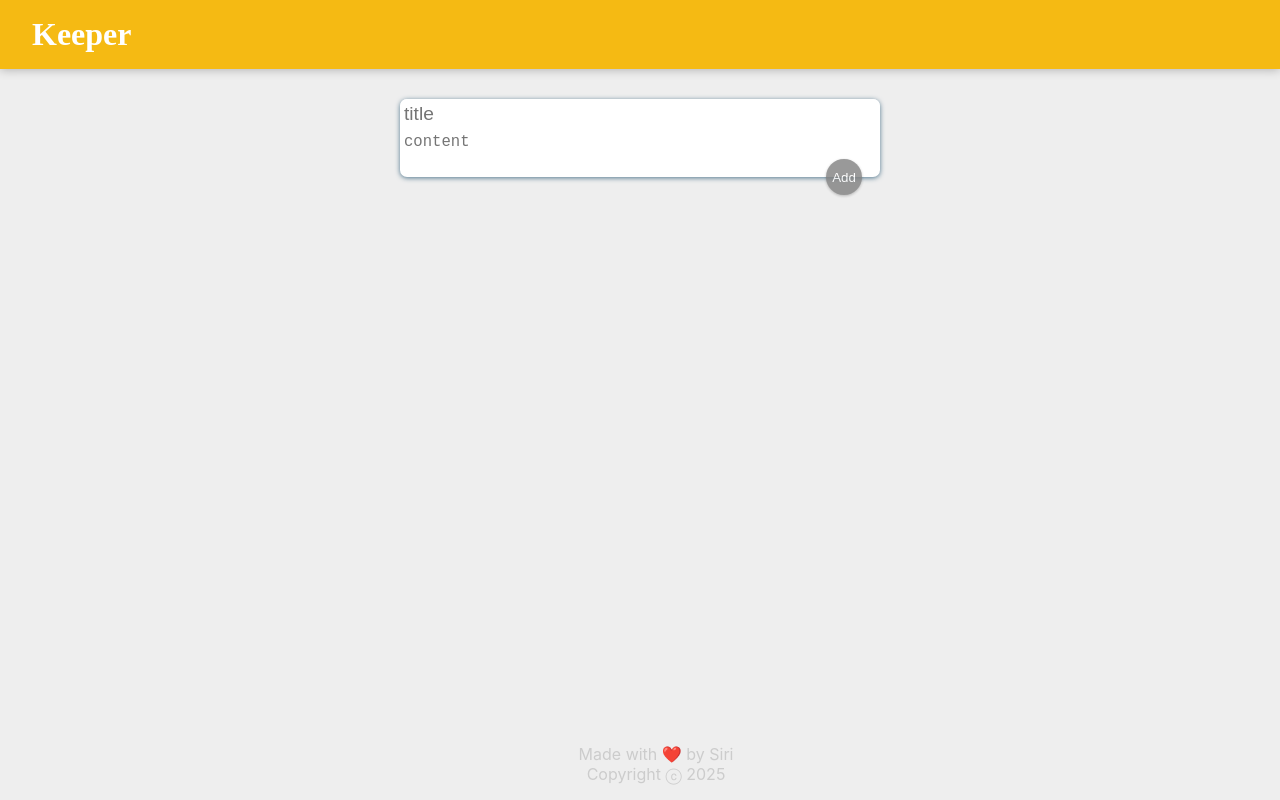
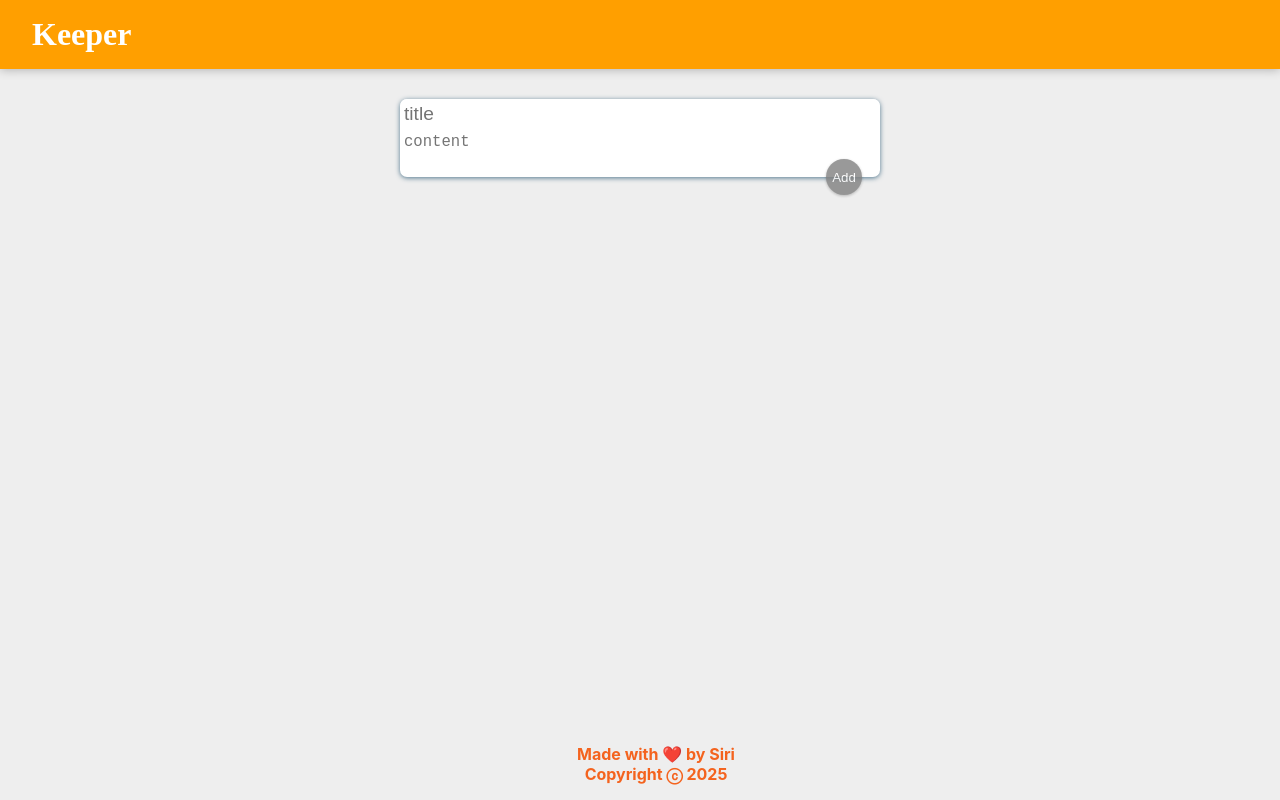
Before and after one commit to Siri-Pulakanti/ReactD2, a React (Create React App) app: page / in a window 1280 px wide. Shown: the top 800 px of the page. Built offline with nearby package versions, Linux system fonts and the light colour scheme.

Commit message:
Changed Color Pallette

```diff
--- a/src/App.css
+++ b/src/App.css
@@ -35,7 +35,7 @@ form textarea {
   border-radius: 7px;
 }
 form button {
-  background-color: #f5ba13;
+  background-color: #f4631e;
   color: #fff;
   border: none;
   width: 36px;
--- a/src/Footer.css
+++ b/src/Footer.css
@@ -5,7 +5,8 @@ footer {
   position: absolute;
   bottom: 0;
   padding: 16px;
+  font-weight: bold;
 }
 footer p {
-  color: #ccc;
+  color: #f4631e;
 }
--- a/src/Header.css
+++ b/src/Header.css
@@ -1,5 +1,5 @@
 header {
-  background-color: #f5ba13;
+  background-color: #ff9f00;
   padding: 16px 32px;
   box-shadow: 0 0 10px 0 rgba(0, 0, 0, 0.3);
   margin-top: -16px;
--- a/src/Note.css
+++ b/src/Note.css
@@ -19,7 +19,7 @@
 }
 .completed {
   text-decoration: line-through;
-  border: 1px solid green;
+  border: 1px solid #309898;
 }
 .note button {
   color: #fff;
@@ -35,9 +35,9 @@
 }
 .note .x-btn {
   left: 18px;
-  background-color: green;
+  background-color: #309898;
 }
 .note .trash-btn {
   right: 18px;
-  background-color: red;
+  background-color: #cb0404;
 }
```
